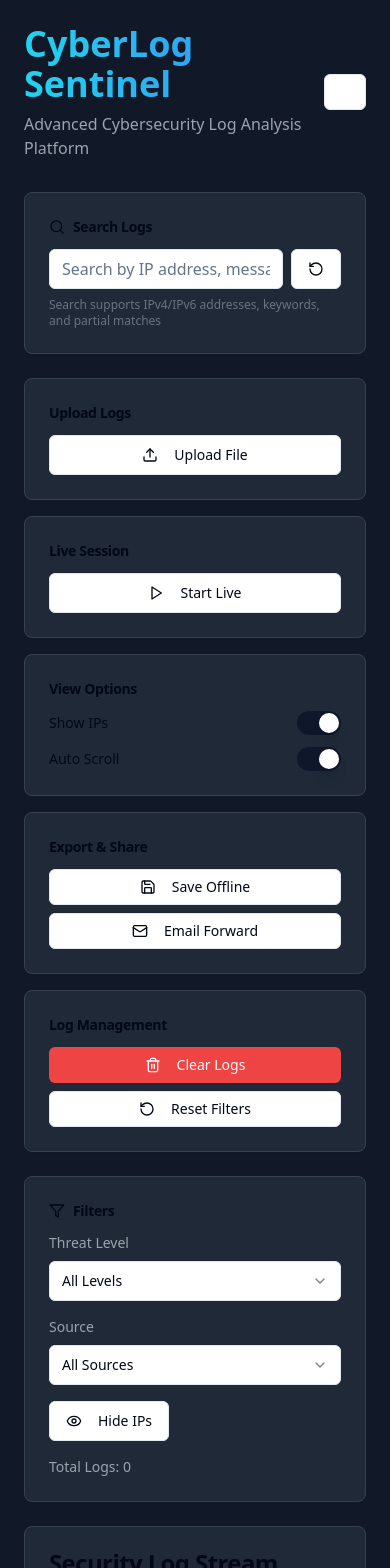
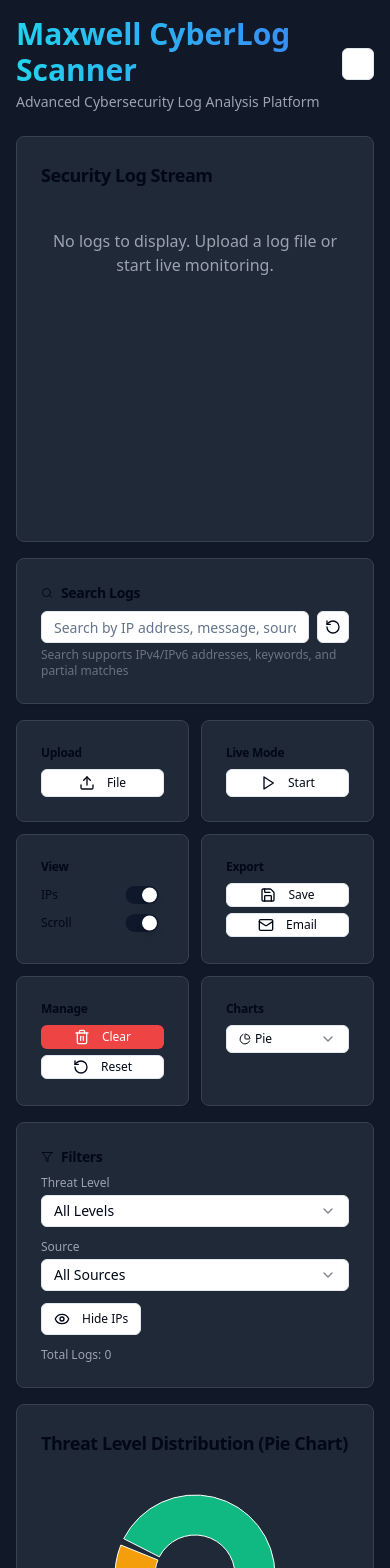
Before and after one commit to maxwelludekwe/maxwell-log-scanner, a React (Vite) app: page / in a window 390 px wide. Shown: the top 1568 px of the page. Built offline with nearby package versions, Linux system fonts and the light colour scheme.

Commit message:
Refactor: UI improvements and chart options
- Moved log stream to the top.
- Made all buttons compact and smaller.
- Added bar chart with switch option for pie chart view.
- Added side-by-side chart view option.

```diff
--- a/src/components/LogScanner.tsx
+++ b/src/components/LogScanner.tsx
@@ -1,11 +1,12 @@
 import React, { useState, useEffect, useRef } from 'react';
-import { Upload, Eye, EyeOff, Play, Pause, Trash2, RotateCcw, Filter, Sun, Moon, Mail, Save, Search } from 'lucide-react';
+import { Upload, Eye, EyeOff, Play, Pause, Trash2, RotateCcw, Filter, Sun, Moon, Mail, Save, Search, BarChart3, PieChart } from 'lucide-react';
 import { Button } from '@/components/ui/button';
 import { Card, CardContent, CardHeader, CardTitle } from '@/components/ui/card';
 import { Select, SelectContent, SelectItem, SelectTrigger, SelectValue } from '@/components/ui/select';
 import { Switch } from '@/components/ui/switch';
 import { Input } from '@/components/ui/input';
 import { ThreatChart } from './ThreatChart';
+import { ThreatBarChart } from './ThreatBarChart';
 import { LogEntry } from './LogEntry';
 import { EmailModal } from './EmailModal';
 import { useToast } from '@/hooks/use-toast';
@@ -28,6 +29,7 @@ const LogScanner = () => {
   const [showIPs, setShowIPs] = useState(true);
   const [filterLevel, setFilterLevel] = useState<string>('all');
   const [filterSource, setFilterSource] = useState<string>('all');
+  const [chartView, setChartView] = useState<'pie' | 'bar' | 'both'>('pie');
   const logsContainerRef = useRef<HTMLDivElement>(null);
   const fileInputRef = useRef<HTMLInputElement>(null);
   const [searchTerm, setSearchTerm] = useState('');
@@ -35,7 +37,7 @@ const LogScanner = () => {
   const [selectedLogs, setSelectedLogs] = useState<LogData[]>([]);
   const { toast } = useToast();
 
-  // Mock threat data for the pie chart
+  // Mock threat data for the charts
   const threatData = [
     { name: 'Low', value: 45, color: '#10B981' },
     { name: 'Medium', value: 30, color: '#F59E0B' },
@@ -187,236 +189,32 @@ const LogScanner = () => {
 
   return (
     <div className={`min-h-screen transition-colors duration-300 ${darkMode ? 'bg-gray-900 text-white' : 'bg-gray-50 text-gray-900'}`}>
-      <div className="container mx-auto p-6">
+      <div className="container mx-auto p-4">
         {/* Header */}
-        <div className="flex items-center justify-between mb-8">
+        <div className="flex items-center justify-between mb-6">
           <div>
-            <h1 className="text-4xl font-bold bg-gradient-to-r from-cyan-400 to-blue-500 bg-clip-text text-transparent">
-              CyberLog Sentinel
+            <h1 className="text-3xl font-bold bg-gradient-to-r from-cyan-400 to-blue-500 bg-clip-text text-transparent">
+              Maxwell CyberLog Scanner
             </h1>
-            <p className="text-gray-400 mt-2">Advanced Cybersecurity Log Analysis Platform</p>
+            <p className="text-gray-400 mt-1 text-sm">Advanced Cybersecurity Log Analysis Platform</p>
           </div>
 
-          <div className="flex items-center space-x-4">
+          <div className="flex items-center space-x-2">
             <Button
               onClick={() => setDarkMode(!darkMode)}
               variant="outline"
               size="sm"
-              className="glow-button"
+              className="glow-button h-8 w-8 p-0"
             >
-              {darkMode ? <Sun className="h-4 w-4" /> : <Moon className="h-4 w-4" />}
+              {darkMode ? <Sun className="h-3 w-3" /> : <Moon className="h-3 w-3" />}
             </Button>
           </div>
         </div>
 
-        {/* Search Bar */}
-        <Card className={`mb-6 ${darkMode ? 'bg-gray-800 border-gray-700' : 'bg-white border-gray-200'}`}>
-          <CardHeader className="pb-3">
-            <CardTitle className="flex items-center text-sm">
-              <Search className="h-4 w-4 mr-2" />
-              Search Logs
-            </CardTitle>
-          </CardHeader>
-          <CardContent>
-            <div className="flex space-x-2">
-              <Input
-                placeholder="Search by IP address, message, source, level, or timestamp..."
-                value={searchTerm}
-                onChange={(e) => setSearchTerm(e.target.value)}
-                className="flex-1"
-              />
-              <Button
-                onClick={resetSearch}
-                variant="outline"
-                className="glow-button"
-              >
-                <RotateCcw className="h-4 w-4" />
-              </Button>
-            </div>
-            <p className="text-xs text-gray-500 mt-2">
-              Search supports IPv4/IPv6 addresses, keywords, and partial matches
-            </p>
-          </CardContent>
-        </Card>
-
-        {/* Controls Row */}
-        <div className="grid grid-cols-1 lg:grid-cols-5 gap-4 mb-6">
-          {/* Upload Section */}
-          <Card className={`${darkMode ? 'bg-gray-800 border-gray-700' : 'bg-white border-gray-200'}`}>
-            <CardHeader className="pb-3">
-              <CardTitle className="text-sm">Upload Logs</CardTitle>
-            </CardHeader>
-            <CardContent>
-              <input
-                ref={fileInputRef}
-                type="file"
-                accept=".log,.txt"
-                onChange={handleFileUpload}
-                className="hidden"
-              />
-              <Button
-                onClick={() => fileInputRef.current?.click()}
-                className="w-full glow-button"
-                variant="outline"
-              >
-                <Upload className="h-4 w-4 mr-2" />
-                Upload File
-              </Button>
-            </CardContent>
-          </Card>
-
-          {/* Live Mode Controls */}
-          <Card className={`${darkMode ? 'bg-gray-800 border-gray-700' : 'bg-white border-gray-200'}`}>
-            <CardHeader className="pb-3">
-              <CardTitle className="text-sm">Live Session</CardTitle>
-            </CardHeader>
-            <CardContent className="space-y-3">
-              <Button
-                onClick={() => setIsLiveMode(!isLiveMode)}
-                className={`w-full glow-button ${isLiveMode ? 'bg-green-600 hover:bg-green-700' : ''}`}
-                variant={isLiveMode ? "default" : "outline"}
-              >
-                {isLiveMode ? <Pause className="h-4 w-4 mr-2" /> : <Play className="h-4 w-4 mr-2" />}
-                {isLiveMode ? 'Stop Live' : 'Start Live'}
-              </Button>
-            </CardContent>
-          </Card>
-
-          {/* View Controls */}
-          <Card className={`${darkMode ? 'bg-gray-800 border-gray-700' : 'bg-white border-gray-200'}`}>
-            <CardHeader className="pb-3">
-              <CardTitle className="text-sm">View Options</CardTitle>
-            </CardHeader>
-            <CardContent className="space-y-3">
-              <div className="flex items-center justify-between">
-                <span className="text-sm">Show IPs</span>
-                <Switch checked={showIPs} onCheckedChange={setShowIPs} />
-              </div>
-              <div className="flex items-center justify-between">
-                <span className="text-sm">Auto Scroll</span>
-                <Switch checked={autoScroll} onCheckedChange={setAutoScroll} />
-              </div>
-            </CardContent>
-          </Card>
-
-          {/* Export & Share */}
-          <Card className={`${darkMode ? 'bg-gray-800 border-gray-700' : 'bg-white border-gray-200'}`}>
-            <CardHeader className="pb-3">
-              <CardTitle className="text-sm">Export & Share</CardTitle>
-            </CardHeader>
-            <CardContent className="space-y-2">
-              <Button
-                onClick={saveLogsOffline}
-                variant="outline"
-                className="w-full glow-button"
-                size="sm"
-              >
-                <Save className="h-4 w-4 mr-2" />
-                Save Offline
-              </Button>
-              <Button
-                onClick={handleEmailForward}
-                variant="outline"
-                className="w-full glow-button"
-                size="sm"
-              >
-                <Mail className="h-4 w-4 mr-2" />
-                Email Forward
-              </Button>
-            </CardContent>
-          </Card>
-
-          {/* Log Management */}
-          <Card className={`${darkMode ? 'bg-gray-800 border-gray-700' : 'bg-white border-gray-200'}`}>
-            <CardHeader className="pb-3">
-              <CardTitle className="text-sm">Log Management</CardTitle>
-            </CardHeader>
-            <CardContent className="space-y-2">
-              <Button
-                onClick={clearLogs}
-                variant="destructive"
-                className="w-full glow-button"
-                size="sm"
-              >
-                <Trash2 className="h-4 w-4 mr-2" />
-                Clear Logs
-              </Button>
-              <Button
-                onClick={resetFilters}
-                variant="outline"
-                className="w-full glow-button"
-                size="sm"
-              >
-                <RotateCcw className="h-4 w-4 mr-2" />
-                Reset Filters
-              </Button>
-            </CardContent>
-          </Card>
-        </div>
-
-        {/* Filters */}
-        <Card className={`mb-6 ${darkMode ? 'bg-gray-800 border-gray-700' : 'bg-white border-gray-200'}`}>
-          <CardHeader className="pb-3">
-            <CardTitle className="flex items-center text-sm">
-              <Filter className="h-4 w-4 mr-2" />
-              Filters
-            </CardTitle>
-          </CardHeader>
-          <CardContent>
-            <div className="grid grid-cols-1 md:grid-cols-2 lg:grid-cols-4 gap-4">
-              <div>
-                <label className="text-sm text-gray-400 mb-2 block">Threat Level</label>
-                <Select value={filterLevel} onValueChange={setFilterLevel}>
-                  <SelectTrigger>
-                    <SelectValue />
-                  </SelectTrigger>
-                  <SelectContent>
-                    <SelectItem value="all">All Levels</SelectItem>
-                    <SelectItem value="info">Info</SelectItem>
-                    <SelectItem value="warning">Warning</SelectItem>
-                    <SelectItem value="error">Error</SelectItem>
-                    <SelectItem value="critical">Critical</SelectItem>
-                  </SelectContent>
-                </Select>
-              </div>
-
-              <div>
-                <label className="text-sm text-gray-400 mb-2 block">Source</label>
-                <Select value={filterSource} onValueChange={setFilterSource}>
-                  <SelectTrigger>
-                    <SelectValue />
-                  </SelectTrigger>
-                  <SelectContent>
-                    <SelectItem value="all">All Sources</SelectItem>
-                    {uniqueSources.map(source => (
-                      <SelectItem key={source} value={source}>{source}</SelectItem>
-                    ))}
-                  </SelectContent>
-                </Select>
-              </div>
-
-              <div className="flex items-end">
-                <Button
-                  onClick={() => setShowIPs(!showIPs)}
-                  variant="outline"
-                  className="glow-button"
-                >
-                  {showIPs ? <Eye className="h-4 w-4 mr-2" /> : <EyeOff className="h-4 w-4 mr-2" />}
-                  {showIPs ? 'Hide IPs' : 'Show IPs'}
-                </Button>
-              </div>
-
-              <div className="text-sm text-gray-400">
-                {searchTerm ? `Found: ${filteredLogs.length} / ${logs.length}` : `Total Logs: ${logs.length}`}
-              </div>
-            </div>
-          </CardContent>
-        </Card>
-
-        {/* Log Stream - Moved to Top */}
-        <Card className={`mb-6 ${darkMode ? 'bg-gray-800 border-gray-700' : 'bg-white border-gray-200'}`}>
-          <CardHeader>
-            <CardTitle className="flex items-center justify-between">
+        {/* Log Stream - Moved to Very Top */}
+        <Card className={`mb-4 ${darkMode ? 'bg-gray-800 border-gray-700' : 'bg-white border-gray-200'}`}>
+          <CardHeader className="pb-2">
+            <CardTitle className="flex items-center justify-between text-lg">
               <span>Security Log Stream</span>
               {isLiveMode && (
                 <div className="flex items-center space-x-2">
@@ -429,7 +227,7 @@ const LogScanner = () => {
           <CardContent>
             <div
               ref={logsContainerRef}
-              className="h-96 overflow-y-auto space-y-2 scrollbar-thin scrollbar-thumb-gray-600 scrollbar-track-gray-300"
+              className="h-80 overflow-y-auto space-y-1 scrollbar-thin scrollbar-thumb-gray-600 scrollbar-track-gray-300"
             >
               {filteredLogs.length === 0 ? (
                 <div className="text-center text-gray-400 py-8">
@@ -449,15 +247,280 @@ const LogScanner = () => {
           </CardContent>
         </Card>
 
-        {/* Threat Analysis Chart */}
-        <Card className={`${darkMode ? 'bg-gray-800 border-gray-700' : 'bg-white border-gray-200'}`}>
-          <CardHeader>
-            <CardTitle>Threat Level Distribution</CardTitle>
+        {/* Search Bar */}
+        <Card className={`mb-4 ${darkMode ? 'bg-gray-800 border-gray-700' : 'bg-white border-gray-200'}`}>
+          <CardHeader className="pb-2">
+            <CardTitle className="flex items-center text-sm">
+              <Search className="h-3 w-3 mr-2" />
+              Search Logs
+            </CardTitle>
           </CardHeader>
           <CardContent>
-            <ThreatChart data={threatData} />
+            <div className="flex space-x-2">
+              <Input
+                placeholder="Search by IP address, message, source, level, or timestamp..."
+                value={searchTerm}
+                onChange={(e) => setSearchTerm(e.target.value)}
+                className="flex-1 h-8 text-sm"
+              />
+              <Button
+                onClick={resetSearch}
+                variant="outline"
+                size="sm"
+                className="glow-button h-8 w-8 p-0"
+              >
+                <RotateCcw className="h-3 w-3" />
+              </Button>
+            </div>
+            <p className="text-xs text-gray-500 mt-1">
+              Search supports IPv4/IPv6 addresses, keywords, and partial matches
+            </p>
           </CardContent>
         </Card>
+
+        {/* Compact Controls Row */}
+        <div className="grid grid-cols-2 md:grid-cols-3 lg:grid-cols-6 gap-3 mb-4">
+          {/* Upload Section */}
+          <Card className={`${darkMode ? 'bg-gray-800 border-gray-700' : 'bg-white border-gray-200'}`}>
+            <CardHeader className="pb-1">
+              <CardTitle className="text-xs">Upload</CardTitle>
+            </CardHeader>
+            <CardContent className="pt-1">
+              <input
+                ref={fileInputRef}
+                type="file"
+                accept=".log,.txt"
+                onChange={handleFileUpload}
+                className="hidden"
+              />
+              <Button
+                onClick={() => fileInputRef.current?.click()}
+                className="w-full glow-button h-7 text-xs"
+                variant="outline"
+                size="sm"
+              >
+                <Upload className="h-3 w-3 mr-1" />
+                File
+              </Button>
+            </CardContent>
+          </Card>
+
+          {/* Live Mode Controls */}
+          <Card className={`${darkMode ? 'bg-gray-800 border-gray-700' : 'bg-white border-gray-200'}`}>
+            <CardHeader className="pb-1">
+              <CardTitle className="text-xs">Live Mode</CardTitle>
+            </CardHeader>
+            <CardContent className="pt-1">
+              <Button
+                onClick={() => setIsLiveMode(!isLiveMode)}
+                className={`w-full glow-button h-7 text-xs ${isLiveMode ? 'bg-green-600 hover:bg-green-700' : ''}`}
+                variant={isLiveMode ? "default" : "outline"}
+                size="sm"
+              >
+                {isLiveMode ? <Pause className="h-3 w-3 mr-1" /> : <Play className="h-3 w-3 mr-1" />}
+                {isLiveMode ? 'Stop' : 'Start'}
+              </Button>
+            </CardContent>
+          </Card>
+
+          {/* View Controls */}
+          <Card className={`${darkMode ? 'bg-gray-800 border-gray-700' : 'bg-white border-gray-200'}`}>
+            <CardHeader className="pb-1">
+              <CardTitle className="text-xs">View</CardTitle>
+            </CardHeader>
+            <CardContent className="pt-1 space-y-1">
+              <div className="flex items-center text-xs">
+                <span className="flex-1">IPs</span>
+                <Switch checked={showIPs} onCheckedChange={setShowIPs} className="scale-75" />
+              </div>
+              <div className="flex items-center text-xs">
+                <span className="flex-1">Scroll</span>
+                <Switch checked={autoScroll} onCheckedChange={setAutoScroll} className="scale-75" />
+              </div>
+            </CardContent>
+          </Card>
+
+          {/* Export & Share */}
+          <Card className={`${darkMode ? 'bg-gray-800 border-gray-700' : 'bg-white border-gray-200'}`}>
+            <CardHeader className="pb-1">
+              <CardTitle className="text-xs">Export</CardTitle>
+            </CardHeader>
+            <CardContent className="pt-1 space-y-1">
+              <Button
+                onClick={saveLogsOffline}
+                variant="outline"
+                className="w-full glow-button h-6 text-xs"
+                size="sm"
+              >
+                <Save className="h-3 w-3 mr-1" />
+                Save
+              </Button>
+              <Button
+                onClick={handleEmailForward}
+                variant="outline"
+                className="w-full glow-button h-6 text-xs"
+                size="sm"
+              >
+                <Mail className="h-3 w-3 mr-1" />
+                Email
+              </Button>
+            </CardContent>
+          </Card>
+
+          {/* Log Management */}
+          <Card className={`${darkMode ? 'bg-gray-800 border-gray-700' : 'bg-white border-gray-200'}`}>
+            <CardHeader className="pb-1">
+              <CardTitle className="text-xs">Manage</CardTitle>
+            </CardHeader>
+            <CardContent className="pt-1 space-y-1">
+              <Button
+                onClick={clearLogs}
+                variant="destructive"
+                className="w-full glow-button h-6 text-xs"
+                size="sm"
+              >
+                <Trash2 className="h-3 w-3 mr-1" />
+                Clear
+              </Button>
+              <Button
+                onClick={resetFilters}
+                variant="outline"
+                className="w-full glow-button h-6 text-xs"
+                size="sm"
+              >
+                <RotateCcw className="h-3 w-3 mr-1" />
+                Reset
+              </Button>
+            </CardContent>
+          </Card>
+
+          {/* Chart Controls */}
+          <Card className={`${darkMode ? 'bg-gray-800 border-gray-700' : 'bg-white border-gray-200'}`}>
+            <CardHeader className="pb-1">
+              <CardTitle className="text-xs">Charts</CardTitle>
+            </CardHeader>
+            <CardContent className="pt-1">
+              <Select value={chartView} onValueChange={(value: 'pie' | 'bar' | 'both') => setChartView(value)}>
+                <SelectTrigger className="h-7 text-xs">
+                  <SelectValue />
+                </SelectTrigger>
+                <SelectContent>
+                  <SelectItem value="pie">
+                    <div className="flex items-center">
+                      <PieChart className="h-3 w-3 mr-1" />
+                      Pie
+                    </div>
+                  </SelectItem>
+                  <SelectItem value="bar">
+                    <div className="flex items-center">
+                      <BarChart3 className="h-3 w-3 mr-1" />
+                      Bar
+                    </div>
+                  </SelectItem>
+                  <SelectItem value="both">Both</SelectItem>
+                </SelectContent>
+              </Select>
+            </CardContent>
+          </Card>
+        </div>
+
+        {/* Filters */}
+        <Card className={`mb-4 ${darkMode ? 'bg-gray-800 border-gray-700' : 'bg-white border-gray-200'}`}>
+          <CardHeader className="pb-2">
+            <CardTitle className="flex items-center text-sm">
+              <Filter className="h-3 w-3 mr-2" />
+              Filters
+            </CardTitle>
+          </CardHeader>
+          <CardContent>
+            <div className="grid grid-cols-1 md:grid-cols-2 lg:grid-cols-4 gap-3">
+              <div>
+                <label className="text-xs text-gray-400 mb-1 block">Threat Level</label>
+                <Select value={filterLevel} onValueChange={setFilterLevel}>
+                  <SelectTrigger className="h-8 text-sm">
+                    <SelectValue />
+                  </SelectTrigger>
+                  <SelectContent>
+                    <SelectItem value="all">All Levels</SelectItem>
+                    <SelectItem value="info">Info</SelectItem>
+                    <SelectItem value="warning">Warning</SelectItem>
+                    <SelectItem value="error">Error</SelectItem>
+                    <SelectItem value="critical">Critical</SelectItem>
+                  </SelectContent>
+                </Select>
+              </div>
+
+              <div>
+                <label className="text-xs text-gray-400 mb-1 block">Source</label>
+                <Select value={filterSource} onValueChange={setFilterSource}>
+                  <SelectTrigger className="h-8 text-sm">
+                    <SelectValue />
+                  </SelectTrigger>
+                  <SelectContent>
+                    <SelectItem value="all">All Sources</SelectItem>
+                    {uniqueSources.map(source => (
+                      <SelectItem key={source} value={source}>{source}</SelectItem>
+                    ))}
+                  </SelectContent>
+                </Select>
+              </div>
+
+              <div className="flex items-end">
+                <Button
+                  onClick={() => setShowIPs(!showIPs)}
+                  variant="outline"
+                  className="glow-button h-8 text-xs"
+                  size="sm"
+                >
+                  {showIPs ? <Eye className="h-3 w-3 mr-1" /> : <EyeOff className="h-3 w-3 mr-1" />}
+                  {showIPs ? 'Hide IPs' : 'Show IPs'}
+                </Button>
+              </div>
+
+              <div className="text-xs text-gray-400 flex items-end">
+                {searchTerm ? `Found: ${filteredLogs.length} / ${logs.length}` : `Total Logs: ${logs.length}`}
+              </div>
+            </div>
+          </CardContent>
+        </Card>
+
+        {/* Threat Analysis Charts */}
+        {chartView === 'both' ? (
+          <div className="grid grid-cols-1 lg:grid-cols-2 gap-4">
+            <Card className={`${darkMode ? 'bg-gray-800 border-gray-700' : 'bg-white border-gray-200'}`}>
+              <CardHeader className="pb-2">
+                <CardTitle className="text-lg">Threat Level Distribution (Pie)</CardTitle>
+              </CardHeader>
+              <CardContent>
+                <ThreatChart data={threatData} />
+              </CardContent>
+            </Card>
+
+            <Card className={`${darkMode ? 'bg-gray-800 border-gray-700' : 'bg-white border-gray-200'}`}>
+              <CardHeader className="pb-2">
+                <CardTitle className="text-lg">Threat Level Distribution (Bar)</CardTitle>
+              </CardHeader>
+              <CardContent>
+                <ThreatBarChart data={threatData} />
+              </CardContent>
+            </Card>
+          </div>
+        ) : (
+          <Card className={`${darkMode ? 'bg-gray-800 border-gray-700' : 'bg-white border-gray-200'}`}>
+            <CardHeader className="pb-2">
+              <CardTitle className="text-lg">
+                Threat Level Distribution ({chartView === 'pie' ? 'Pie Chart' : 'Bar Chart'})
+              </CardTitle>
+            </CardHeader>
+            <CardContent>
+              {chartView === 'pie' ? (
+                <ThreatChart data={threatData} />
+              ) : (
+                <ThreatBarChart data={threatData} />
+              )}
+            </CardContent>
+          </Card>
+        )}
       </div>
 
       <EmailModal
--- /dev/null
+++ b/src/components/ThreatBarChart.tsx
@@ -0,0 +1,71 @@
+
+import React from 'react';
+import { BarChart, Bar, XAxis, YAxis, CartesianGrid, Tooltip, ResponsiveContainer, Legend } from 'recharts';
+
+interface ThreatData {
+  name: string;
+  value: number;
+  color: string;
+}
+
+interface ThreatBarChartProps {
+  data: ThreatData[];
+}
+
+export const ThreatBarChart: React.FC<ThreatBarChartProps> = ({ data }) => {
+  const CustomTooltip = ({ active, payload, label }: any) => {
+    if (active && payload && payload.length) {
+      const data = payload[0];
+      return (
+        <div className="bg-gray-800 border border-gray-600 rounded-lg p-3 shadow-lg">
+          <p className="text-white font-medium">{label}</p>
+          <p className="text-gray-300">
+            Count: <span className="font-mono">{data.value}</span>
+          </p>
+        </div>
+      );
+    }
+    return null;
+  };
+
+  return (
+    <div className="w-full h-64">
+      <ResponsiveContainer width="100%" height="100%">
+        <BarChart
+          data={data}
+          margin={{
+            top: 20,
+            right: 30,
+            left: 20,
+            bottom: 5,
+          }}
+        >
+          <CartesianGrid strokeDasharray="3 3" stroke="#374151" />
+          <XAxis
+            dataKey="name"
+            stroke="#9CA3AF"
+            fontSize={12}
+          />
+          <YAxis
+            stroke="#9CA3AF"
+            fontSize={12}
+          />
+          <Tooltip content={<CustomTooltip />} />
+          <Bar
+            dataKey="value"
+            fill="#8884d8"
+            radius={[4, 4, 0, 0]}
+          >
+            {data.map((entry, index) => (
+              <Bar
+                key={`cell-${index}`}
+                fill={entry.color}
+                className="hover:opacity-80 transition-opacity duration-200"
+              />
+            ))}
+          </Bar>
+        </BarChart>
+      </ResponsiveContainer>
+    </div>
+  );
+};
```
